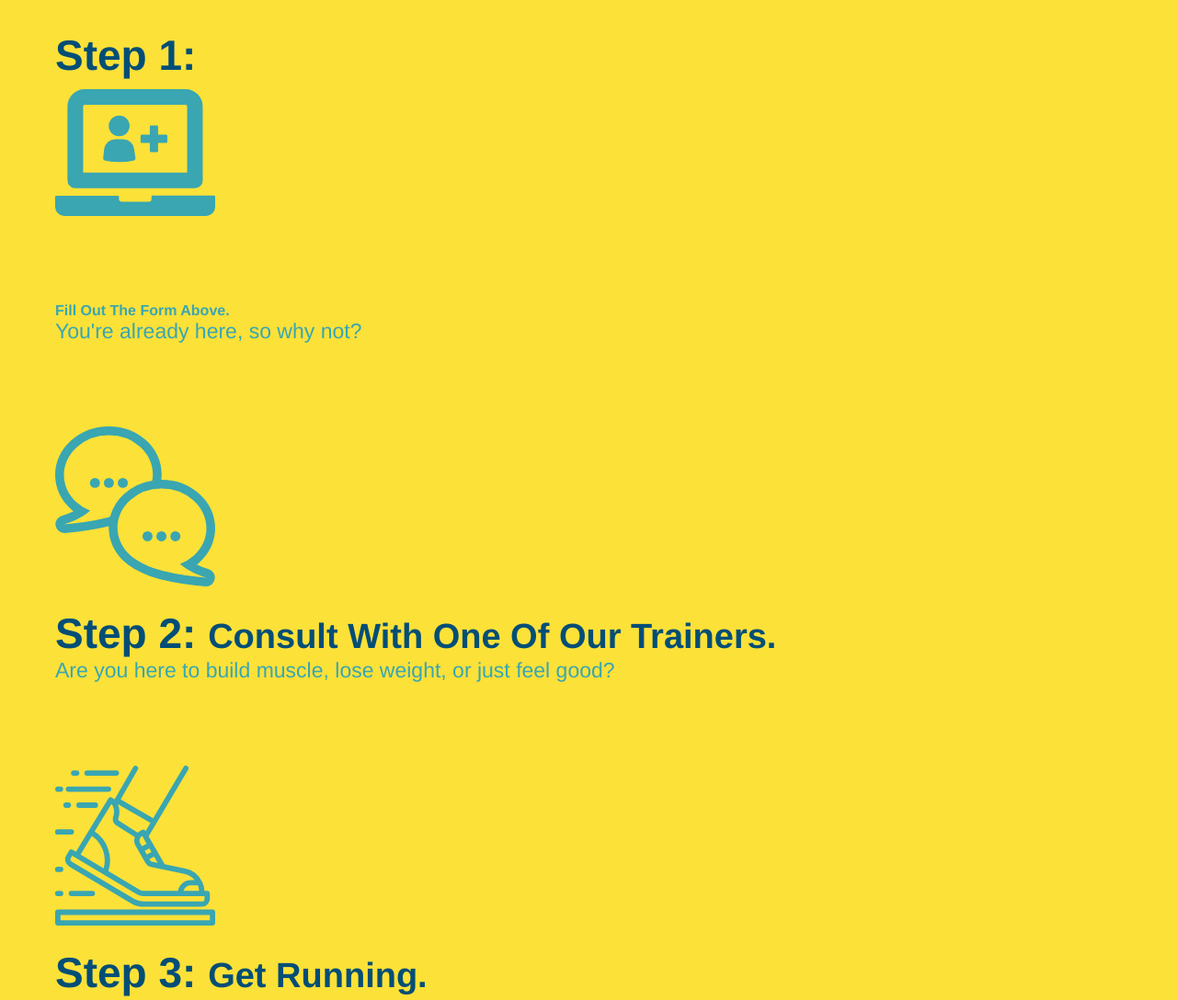
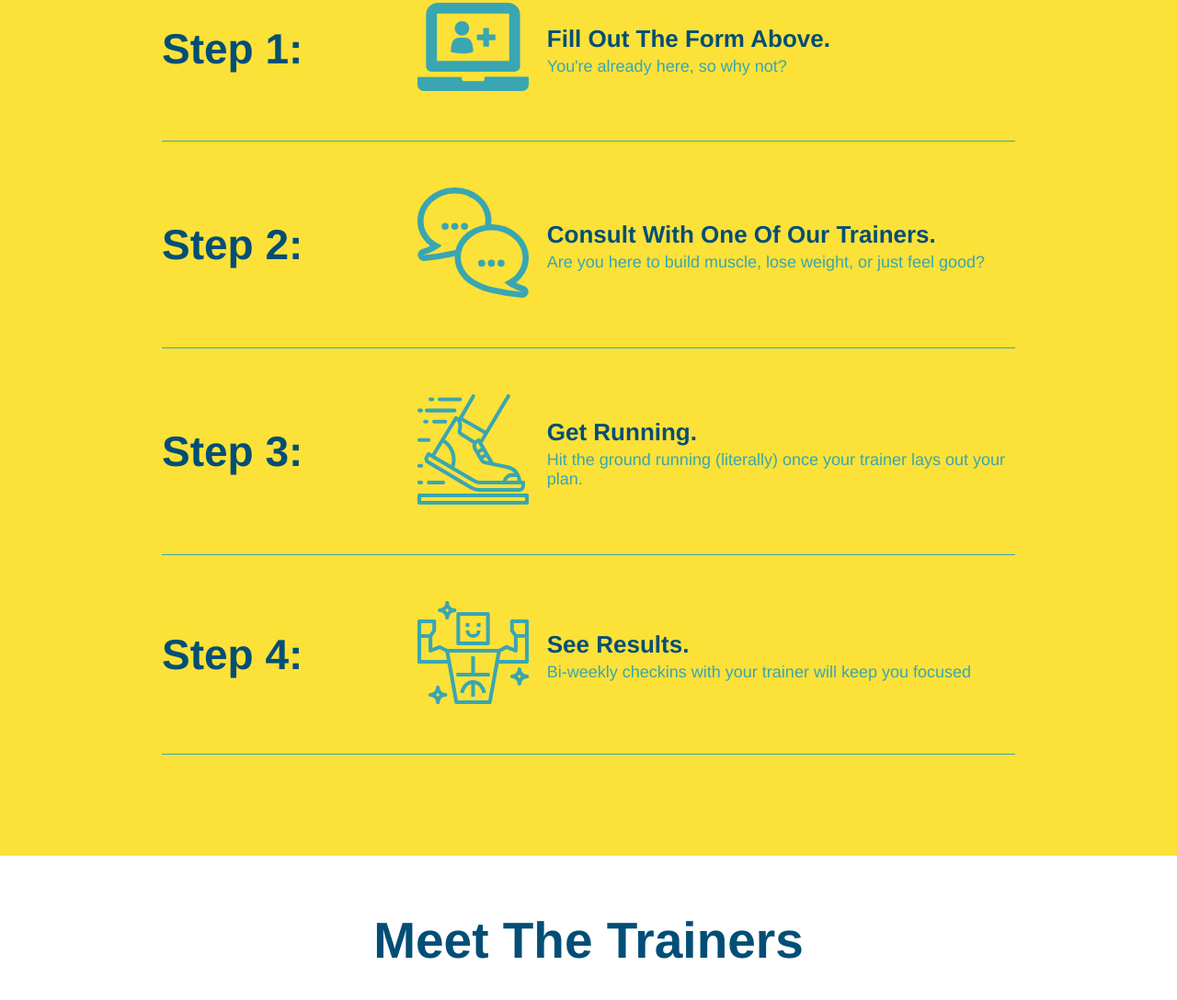
Before and after one commit to ChucktownTiger/run-buddy, a plain HTML site: page index.html in a window 1280 px wide. Shown: the part 1319-2407 px from the top of the page at 92% size. Drawn offline with Linux system fonts and the light colour scheme.

Commit message:
add flexbox to the steps

```diff
--- a/assets/css/style.css
+++ b/assets/css/style.css
@@ -191,28 +191,57 @@ section {
   background: #fce138;
 }
 
-.steps div {
-  margin-bottom: 80px;
+.step-text {
+  flex: 12;
 }
 
-.steps img {
-  width: 15%;
-  margin: 10px 0;
+.step-img img {
+  max-width: 100%;
 }
 
-.steps h3 {
+.step {
+  align-items: center;
+  margin: 50px auto;
+  padding-bottom: 50px;
+  width: 80%;
+  border-bottom: 1px solid #39a6b2;
+  display: flex;
+  flex-wrap: wrap;
+  align-items: center;
+  justify-content: space-between;
+}
+
+.step-info {
+  flex: 2 70%;
+  display: flex;
+  flex-wrap: wrap;
+  align-items: center;
+}
+
+.step-img {
+  flex: 1 12%;
+  margin-right: 20px;
+}
+
+
+
+.step h3 {
+  flex: 1 30%;
   color: #024e76;
   font-size: 46px;
-  margin-top: 10px;
 }
 
-.steps span {
-  font-size: 38px;
+
+
+.step-text p {
+  color: #39a6b2;
+  font-size: 18px;
 }
 
-.steps p {
-  color: #39a6b2;
-  font-size: 23px;
+.step-text h4 {
+  font-size: 26px;
+  line-height: 1.5;
+  color:#024e76;
 }
 /* WHAT YOU DO STYLES END */
 
--- a/index.html
+++ b/index.html
@@ -111,19 +111,42 @@
       </div>
 
       <div class="step">
+        <h3>Step 2:</h3>
+        <div class="step-info">
+          <div class="step-img">
             <img src="./assets/images/step-2.svg" alt="" />
-        <h3>Step 2: <span>Consult With One Of Our Trainers.</span></h3>
+          </div>
+        <div class="step-text">
+          <h4>Consult With One Of Our Trainers.</h4>
           <p>Are you here to build muscle, lose weight, or just feel good?</p>
         </div>
+        </div>
+      </div>
+
       <div class="step">
+        <h3>Step 3:</h3>
+        <div class="step-info">
+          <div class="step-img">
             <img src="./assets/images/step-3.svg" alt="" />
-        <h3>Step 3: <span>Get Running.</span></h3>
+          </div>
+        <div class="step-text">
+            <h4>Get Running.</h4>
             <p>Hit the ground running (literally) once your trainer lays out your plan.</p>
         </div>
+        </div>
+      </div>
+
       <div class="step">
+        <h3>Step 4:</h3>
+        <div class="step-info">
+          <div class="step-img">
             <img src="./assets/images/step-4.svg" alt="" />
-        <h3>Step 4: <span>See Results.</span></h3>
+          </div>
+          <div class="step-text">
+              <h4>See Results.</h4>
               <p>Bi-weekly checkins with your trainer will keep you focused</p>
+          </div>
+          </div>
       </div>
     </section>
     <!-- "what you do" end -->
```
Lines whose indentation alone changed are shown as unchanged.
